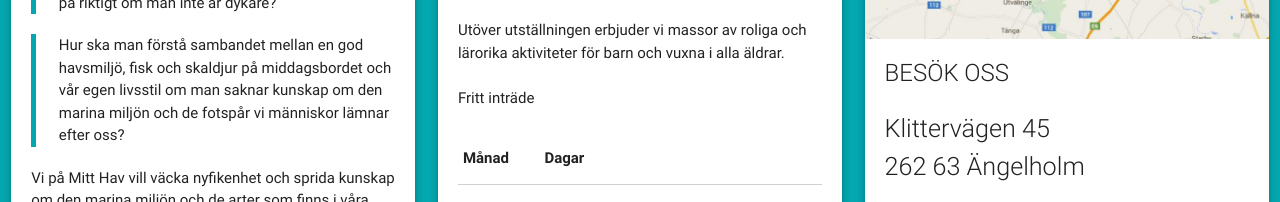
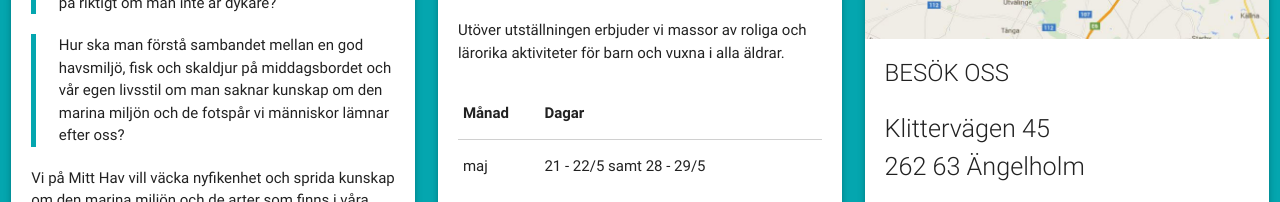
Before and after one commit to xtreemze/AngelholmMarineCenter, a plain HTML site: page index.html in a window 1280 px wide. Shown: the part 1185-1387 px from the top of the page. Drawn offline with Linux system fonts and the light colour scheme.

Commit message:
Remove line

```diff
--- a/index.html
+++ b/index.html
@@ -109,8 +109,6 @@
 							<p>Välkommen att upptäcka den spännande världen under ytan tillsammans med oss på Mitt Hav. Under hela sommaren 2016 visar vi en tillfällig utsällning om vår lokala havsmilö tillsammans med akvarier med djur och växter från södra Kattegatt, norra Öresund och Skälderviken.</p>
 							<br>
 							<p>Utöver utställningen erbjuder vi massor av roliga och lärorika aktiviteter för barn och vuxna i alla äldrar.</p>
-							<br>
-							<p>Fritt inträde</p>
 							<br>
 							<table class="highlight">
 								<thead>
```
